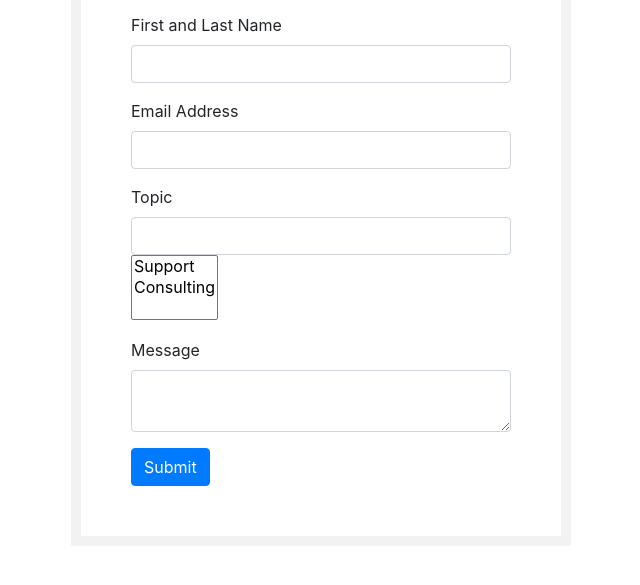
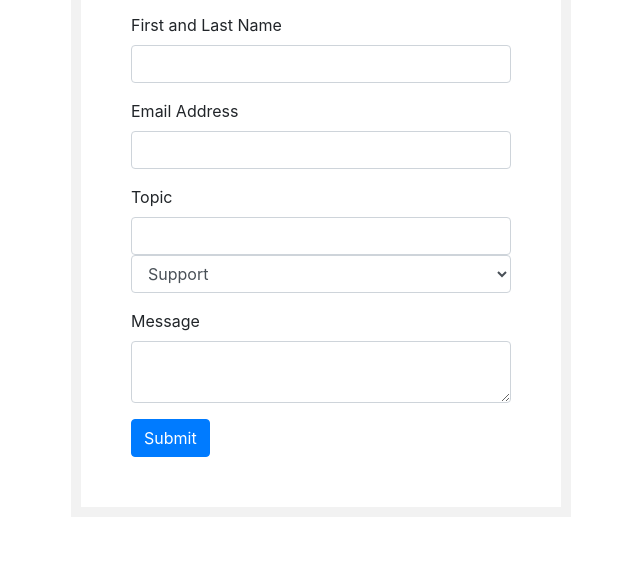
Before and after one commit to Haiden-Murphy/UX220Test2-Haiden, a plain HTML site: page q3.html in a window 1280 px wide. Shown: the part 143-728 px from the top of the page, without its empty margins (319-959 px from the left). Drawn offline with nearby package versions, Linux system fonts and the light colour scheme.

Commit message:
Change topic input to a select dropdown

```diff
--- a/q3.html
+++ b/q3.html
@@ -42,7 +42,7 @@ display with 1:1 scale on a mobile device. -->
                     <div class="form-group">
                         <label for="topic">Topic</label>
                         <input class="form-control" id="topic" type="topic" name="topic">
-                        <select id="topic" name="topic" size="3">
+                        <select class="form-control" id="topic" type="topic" name="topic">
                           <option value="support">Support</option>
                           <option value="consulting">Consulting</option>
                         </select>
```
